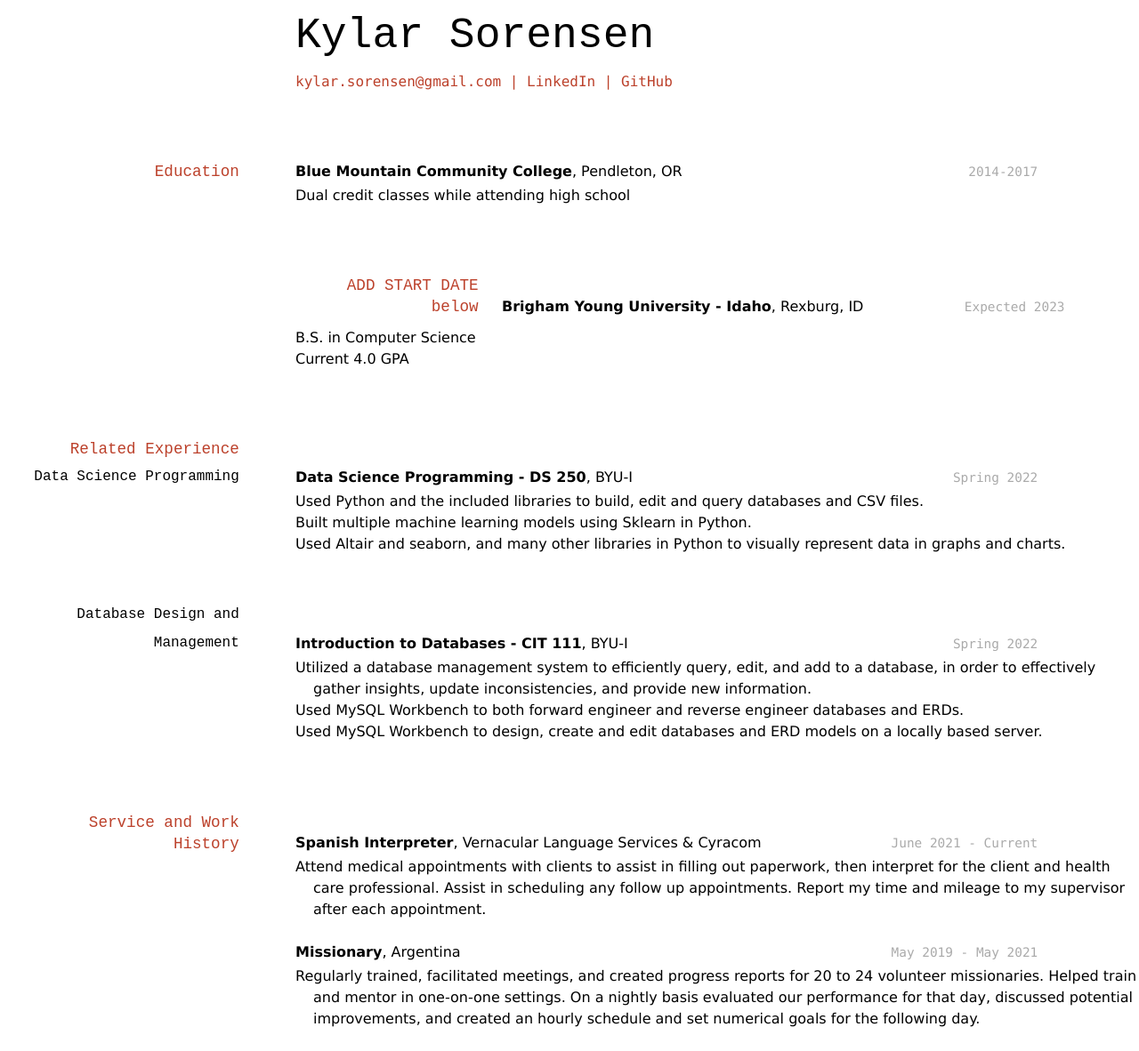
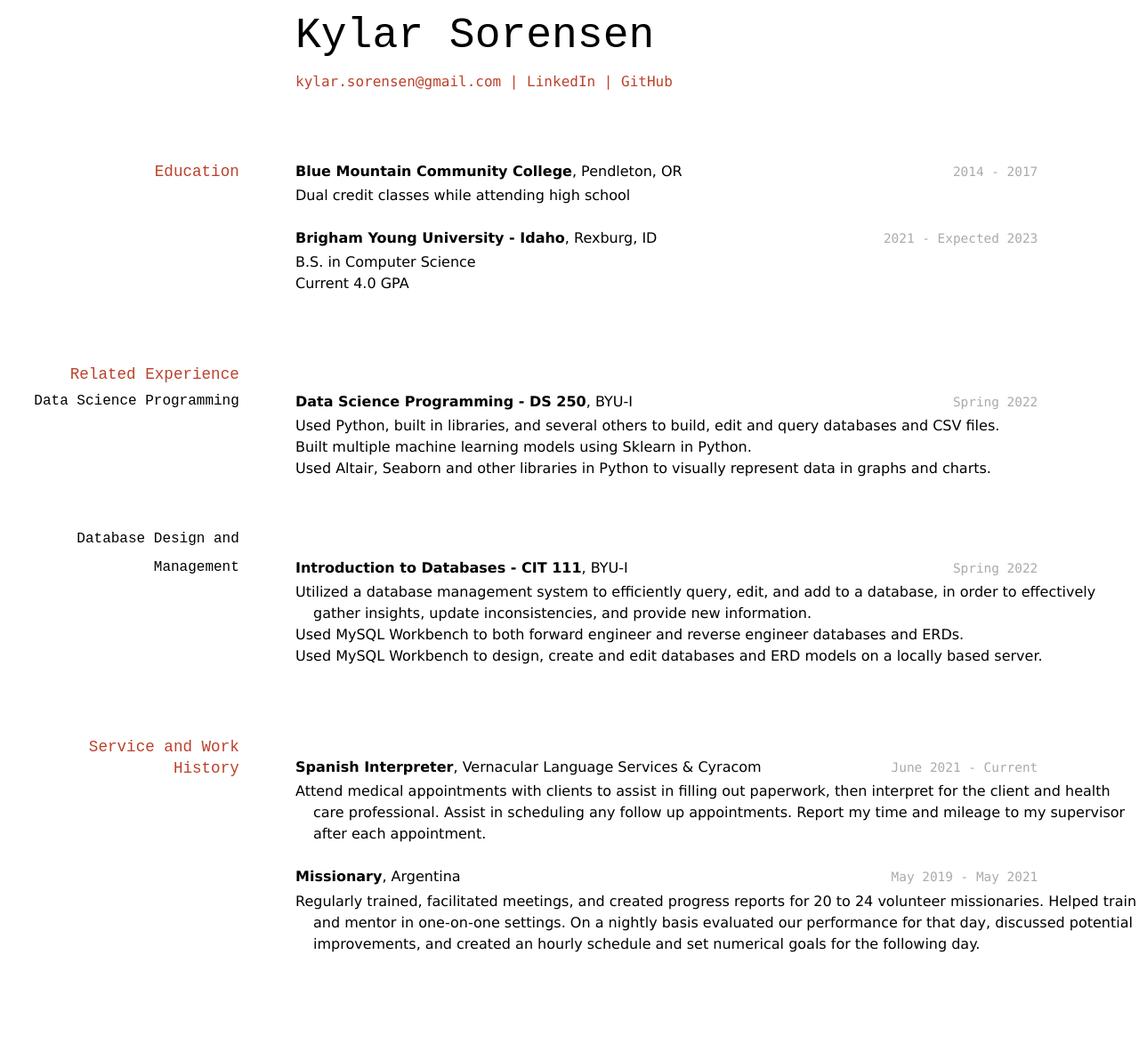
Before and after one commit to lucicd/SORENSEN-Resume, a Jekyll site: the page built from docs/index.md, in a window 1280 px wide. Shown: the whole page at 89% size. Built offline with Jekyll 4.4.1, drawn with Linux system fonts in a browser that asks for light colours; after the commit the page ends 1098 px from its top, so only the background shows below that.

Commit message:
Made the suggested changes from the fork

```diff
--- a/docs/index.md
+++ b/docs/index.md
@@ -15,17 +15,16 @@ title: Kylar Sorensen's Resume
 ## Education
 
 
-`2014-2017`
+`2014 - 2017`
 __Blue Mountain Community College__, Pendleton, OR
 
 - Dual credit classes while attending high school
-## ADD START DATE below
-`Expected 2023`
+
+`2021 - Expected 2023`
 __Brigham Young University - Idaho__, Rexburg, ID
 
 - B.S. in Computer Science
 - Current 4.0 GPA
-
 
 ## Related Experience
 
@@ -34,9 +33,9 @@ __Brigham Young University - Idaho__, Rexburg, ID
 `Spring 2022`
 __Data Science Programming - DS 250__, BYU-I
 
-- Used Python and the included libraries to build, edit and query databases and CSV files.
+- Used Python, built in libraries, and several others to build, edit and query databases and CSV files.
 - Built multiple machine learning models using Sklearn in Python.
-- Used Altair and seaborn, and many other libraries in Python to visually represent data in graphs and charts.
+- Used Altair, Seaborn and other libraries in Python to visually represent data in graphs and charts.
 
 ### Database Design and Management
 
```
